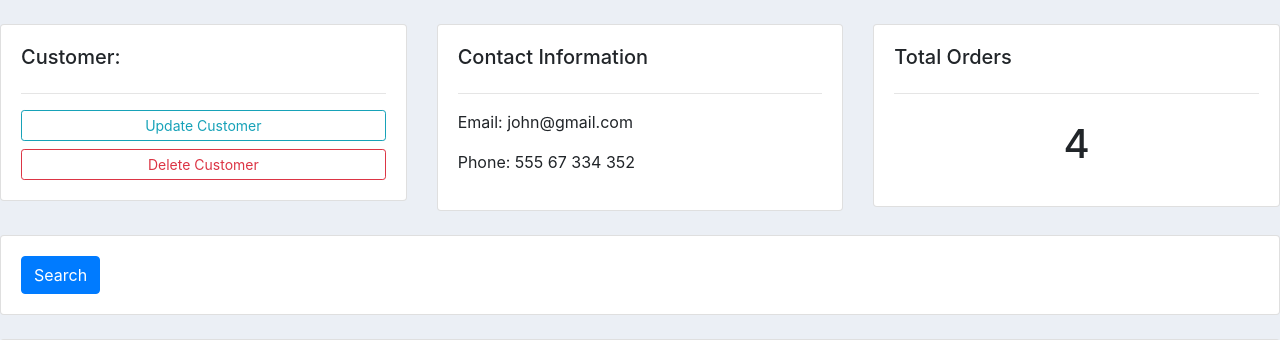
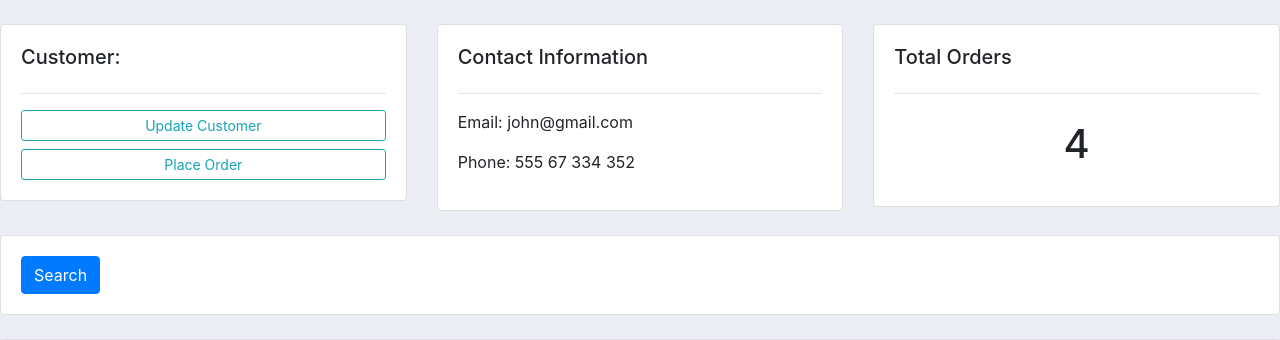
Before and after one commit to MarcoC1796/DJANGO_crm, a Django app: page /customer/1/ in a window 1280 px wide. Shown: the part 56-396 px from the top of the page. Run offline with Django 3.2, Linux system fonts and the light colour scheme; data comes from the database, SQL or seed files in the repository; both versions use the stored data as it was after the commit; some libraries are stand-ins or nearby versions.

Commit message:
adding placing multiple orders functionality

```diff
--- a/accounts/templates/accounts/customer.html
+++ b/accounts/templates/accounts/customer.html
@@ -9,7 +9,7 @@
 			<h5>Customer:</h5>
 			<hr>
 			<a class="btn btn-outline-info  btn-sm btn-block" href="">Update Customer</a>
-			<a class="btn btn-outline-danger  btn-sm btn-block" href="">Delete Customer</a>
+			<a class="btn btn-outline-info  btn-sm btn-block" href="{% url 'create_order' customer.id %}">Place Order</a>
 
 		</div>
 	</div>
--- a/accounts/templates/accounts/dashboard.html
+++ b/accounts/templates/accounts/dashboard.html
@@ -35,7 +35,6 @@
             <h5>LAST 5 ORDERS:</h5>
             <hr>
             <div class="card card-body">
-                <a class="btn btn-primary btn-sm btn-block" href="{% url 'create_order' %}">Create Order</a>
                 <table class="table table-sm">
                     <tr>
                         <th>Product</th>
--- a/accounts/urls.py
+++ b/accounts/urls.py
@@ -5,7 +5,7 @@ urlpatterns = [
     path('', views.home, name="home"),
     path('products/', views.products, name="products"),
     path('customer/<int:pk>/', views.customer, name="customer"),
-    path('create_order/', views.createOrder, name="create_order"),
+    path('create_order/<str:pk>/', views.createOrder, name="create_order"),
     path('update_order/<str:pk>/', views.updateOrder, name="update_order"),
     path('delete_order/<str:pk>/', views.deleteOrder, name="delete_order")
 ]
--- a/accounts/views.py
+++ b/accounts/views.py
@@ -1,5 +1,6 @@
 from django.shortcuts import render, redirect
 from django.http import HttpResponse
+from django.forms import inlineformset_factory
 from .models import *
 from .forms import *
 # Create your views here.
@@ -42,16 +43,19 @@ def customer(request, pk):
         'orders_count': orders_count
     })
 
-def createOrder(request):
-    form = OrderForm
+def createOrder(request, pk):
+    # Parent and child models with allowed fields
+    OrderFormSet = inlineformset_factory(Customer, Order, fields=('product', 'status'), extra=5)
+    customer = Customer.objects.get(id=pk)
+    formset = OrderFormSet(queryset=Order.objects.none(), instance=customer)
     if request.method == 'POST':
         # print('Printing POST:', request.POST)
-        form = OrderForm(request.POST)
-        if form.is_valid():
-            form.save()
+        formset = OrderFormSet(request.POST, instance=customer)
+        if formset.is_valid():
+            formset.save()
             return redirect('/')
     return render(request, 'accounts/order_form.html', {
-        "form": OrderForm
+        "formset": formset
     })
 
 def updateOrder(request, pk):
```
Also changed, not shown: accounts/templates/accounts/order_form.html (+5 -3 lines), db.sqlite3.
